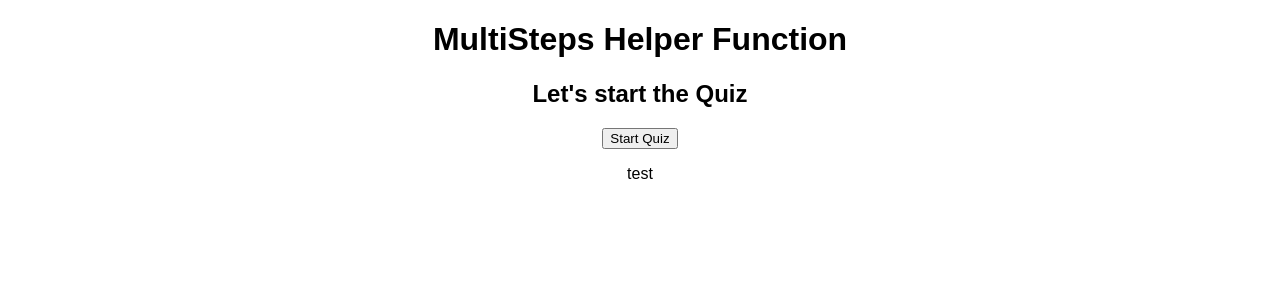
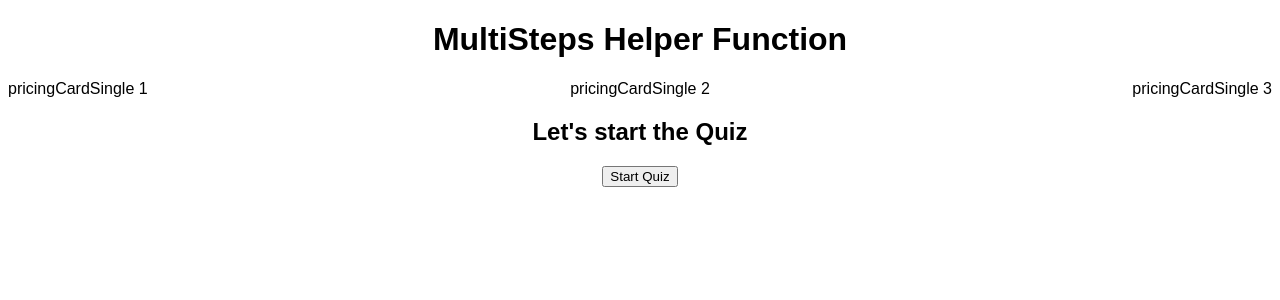
Before and after one commit to devpatelwebdeveloper/multisteps-no-usecontext, a React (Create React App) app: page / in a window 1280 px wide. Shown: the top 300 px of the page. Built offline with nearby package versions, Linux system fonts and the light colour scheme.

Commit message:
pricing cards

```diff
--- a/src/App.js
+++ b/src/App.js
@@ -1,18 +1,19 @@
 import Quiz from "./Components/Quiz";
 // import Quiz from "./Components/QuizSep";
+import PricingCards from "./Components/PricingCards/PricingCards";
 import "./styles.css";
 
 export default function App() {
   return (
     <div className="App">
       <h1>MultiSteps Helper Function</h1>
+      <PricingCards />
       <Quiz
         easyStartUrl="https://quickbooks.intuit.com/gutenberg/ca/pricing-easystart/"
         plusUrl="https://quickbooks.intuit.com/gutenberg/ca/pricing-plus/"
         essentialsUrl="https://quickbooks.intuit.com/gutenberg/ca/pricing-essentials/"
         selfemployedUrl="https://quickbooks.intuit.com/gutenberg/ca/pricing-self-employed/"
       />
-      <p>test</p>
     </div>
   );
 }
--- /dev/null
+++ b/src/Components/PricingCards/PricingCards.css
@@ -0,0 +1,5 @@
+.pricingCards {
+  display: flex;
+  flex-direction: row;
+  justify-content: space-between;
+}
--- /dev/null
+++ b/src/Components/PricingCards/PricingCards.js
@@ -0,0 +1,12 @@
+import React from "react";
+import "./PricingCards.css";
+
+export default function PricingCards() {
+  return (
+    <div className="pricingCards">
+      <div className="pricingCardSingle">pricingCardSingle 1</div>
+      <div className="pricingCardSingle"> pricingCardSingle 2</div>
+      <div className="pricingCardSingle">pricingCardSingle 3</div>
+    </div>
+  );
+}
--- a/src/Components/Quiz.js
+++ b/src/Components/Quiz.js
@@ -14,7 +14,7 @@ function Quiz({ easyStartUrl, plusUrl, essentialsUrl, selfemployedUrl }) {
     question5: "",
     question6: "",
     question7: "",
-    inputAdded: false,
+    inputAdded: false
   });
   const { mode, transition } = useVisualMode(0);
   const [recommendation, setRecommendation] = useState("easystart");
@@ -29,17 +29,17 @@ function Quiz({ easyStartUrl, plusUrl, essentialsUrl, selfemployedUrl }) {
       options: [
         {
           value: "yes",
-          title: "YES",
+          title: "YES"
         },
         {
           value: "no",
-          title: "NO",
+          title: "NO"
         },
         {
           value: "na",
-          title: "N/A",
-        },
-      ],
+          title: "N/A"
+        }
+      ]
     },
     {
       stateSet: "question2",
@@ -48,17 +48,17 @@ function Quiz({ easyStartUrl, plusUrl, essentialsUrl, selfemployedUrl }) {
       options: [
         {
           value: "yes",
-          title: "YES",
+          title: "YES"
         },
         {
           value: "no",
-          title: "NO",
+          title: "NO"
         },
         {
           value: "na",
-          title: "N/A",
-        },
-      ],
+          title: "N/A"
+        }
+      ]
     },
     {
       stateSet: "question3",
@@ -67,17 +67,17 @@ function Quiz({ easyStartUrl, plusUrl, essentialsUrl, selfemployedUrl }) {
       options: [
         {
           value: "yes",
-          title: "YES",
+          title: "YES"
         },
         {
           value: "no",
-          title: "NO",
+          title: "NO"
         },
         {
           value: "na",
-          title: "N/A",
-        },
-      ],
+          title: "N/A"
+        }
+      ]
     },
     {
       stateSet: "question4",
@@ -86,17 +86,17 @@ function Quiz({ easyStartUrl, plusUrl, essentialsUrl, selfemployedUrl }) {
       options: [
         {
           value: "yes",
-          title: "YES",
+          title: "YES"
         },
         {
           value: "no",
-          title: "NO",
+          title: "NO"
         },
         {
           value: "na",
-          title: "N/A",
-        },
-      ],
+          title: "N/A"
+        }
+      ]
     },
     {
       stateSet: "question5",
@@ -105,17 +105,17 @@ function Quiz({ easyStartUrl, plusUrl, essentialsUrl, selfemployedUrl }) {
       options: [
         {
           value: "yes",
-          title: "YES",
+          title: "YES"
         },
         {
           value: "no",
-          title: "NO",
+          title: "NO"
         },
         {
           value: "na",
-          title: "N/A",
-        },
-      ],
+          title: "N/A"
+        }
+      ]
     },
     {
       stateSet: "question6",
@@ -124,17 +124,17 @@ function Quiz({ easyStartUrl, plusUrl, essentialsUrl, selfemployedUrl }) {
       options: [
         {
           value: "yes",
-          title: "YES",
+          title: "YES"
         },
         {
           value: "no",
-          title: "NO",
+          title: "NO"
         },
         {
           value: "na",
-          title: "N/A",
-        },
-      ],
+          title: "N/A"
+        }
+      ]
     },
     {
       stateSet: "question7",
@@ -143,18 +143,18 @@ function Quiz({ easyStartUrl, plusUrl, essentialsUrl, selfemployedUrl }) {
       options: [
         {
           value: "yes",
-          title: "YES",
+          title: "YES"
         },
         {
           value: "no",
-          title: "NO",
+          title: "NO"
         },
         {
           value: "na",
-          title: "N/A",
-        },
-      ],
-    },
+          title: "N/A"
+        }
+      ]
+    }
   ];
 
   //Question Ends
@@ -164,7 +164,7 @@ function Quiz({ easyStartUrl, plusUrl, essentialsUrl, selfemployedUrl }) {
     event.preventDefault();
     setState((prev) => ({
       ...prev,
-      inputAdded: true,
+      inputAdded: true
     }));
   };
   // Previous Page
@@ -176,15 +176,15 @@ function Quiz({ easyStartUrl, plusUrl, essentialsUrl, selfemployedUrl }) {
   //Check the answer and add recomendation
   const showAnswer = () => {
     if (state.question7 === "yes") {
-      // setRecommendation("plus");
-      setMainurl(plusUrl);
+      setRecommendation("plus");
+      // setMainurl(plusUrl);
     } else {
       if (state.question5 === "yes" || state.question6 === "yes") {
-        // setRecommendation("essentials");
-        setMainurl(essentialsUrl);
+        setRecommendation("essentials");
+        // setMainurl(essentialsUrl);
       } else {
         setRecommendation("easystart");
-        setMainurl(easyStartUrl);
+        // setMainurl(easyStartUrl);
       }
     }
     if (
@@ -197,7 +197,7 @@ function Quiz({ easyStartUrl, plusUrl, essentialsUrl, selfemployedUrl }) {
       state.question7 === "no"
     ) {
       setRecommendation("selfemployed");
-      setMainurl(selfemployedUrl);
+      // setMainurl(selfemployedUrl);
     }
   };
 
@@ -207,7 +207,7 @@ function Quiz({ easyStartUrl, plusUrl, essentialsUrl, selfemployedUrl }) {
       transition(mode + 1);
       setState((prev) => ({
         ...prev,
-        inputAdded: false,
+        inputAdded: false
       }));
 
       if (mode === Ques.length) {
@@ -217,7 +217,7 @@ function Quiz({ easyStartUrl, plusUrl, essentialsUrl, selfemployedUrl }) {
       // if they haven't, just set inputAdded to false - this is just to reset state
       setState((prev) => ({
         ...prev,
-        inputAdded: false,
+        inputAdded: false
       }));
     }
   }, [state.inputAdded]);
@@ -241,31 +241,31 @@ function Quiz({ easyStartUrl, plusUrl, essentialsUrl, selfemployedUrl }) {
     }
     //After Completion Show this
     else if (i === Ques.length + 1) {
-      window.location.href = mainurl;
+      // window.location.href = mainurl;
       // window.location.assign(mainurl);
-      return null;
-      //   return (
-      //     <>
-      //       <DisplayAnswer recommendation={recommendation} />
-      //       <button
-      //         onClick={() => {
-      //           transition(mode - Ques.length);
-      //           setState({
-      //             question1: "",
-      //             question2: "",
-      //             question3: "",
-      //             question4: "",
-      //             question5: "",
-      //             question6: "",
-      //             question7: "",
-      //             inputAdded: false
-      //           });
-      //         }}
-      //       >
-      //         Start Again
-      //       </button>
-      //     </>
-      //   );
+      // return null;
+      return (
+        <>
+          <DisplayAnswer recommendation={recommendation} />
+          <button
+            onClick={() => {
+              transition(mode - Ques.length);
+              setState({
+                question1: "",
+                question2: "",
+                question3: "",
+                question4: "",
+                question5: "",
+                question6: "",
+                question7: "",
+                inputAdded: false
+              });
+            }}
+          >
+            Start Again
+          </button>
+        </>
+      );
     }
     //Quiz Steps
     return (
```
